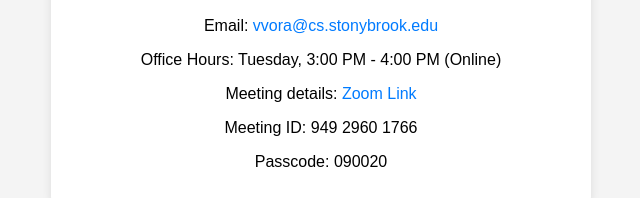
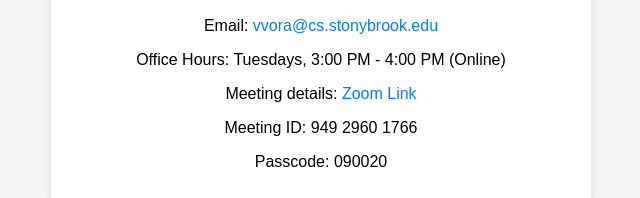
Before and after one commit to Varunvora18/Varun-CSE-305-TA, a plain HTML site: page index.html in a window 1280 px wide. Shown: the part 364-562 px from the top of the page, 319-959 px from the left. Drawn offline with Linux system fonts and the light colour scheme.

Commit message:
Update index.html

```diff
--- a/index.html
+++ b/index.html
@@ -59,7 +59,7 @@
     <h1>Varun Dharmesh Vora</h1>
     <h2>CSE 305: Principles of Database Systems<br>Fall 2023, Graduate TA</h2>
     <p>Email: <a href="mailto:vvora@cs.stonybrook.edu">vvora@cs.stonybrook.edu</a></p>
-    <p>Office Hours: Tuesday, 3:00 PM - 4:00 PM (Online)</p>
+    <p>Office Hours: Tuesdays, 3:00 PM - 4:00 PM (Online)</p>
     <p>Meeting details: <a href="https://stonybrook.zoom.us/j/94929601766?pwd=dm1CZFV1OG9LK3AxdTVpeGlZdmVtdz09">Zoom Link</a></p>
     <p>Meeting ID: 949 2960 1766</p>
     <p></p>Passcode: 090020</p>
```
